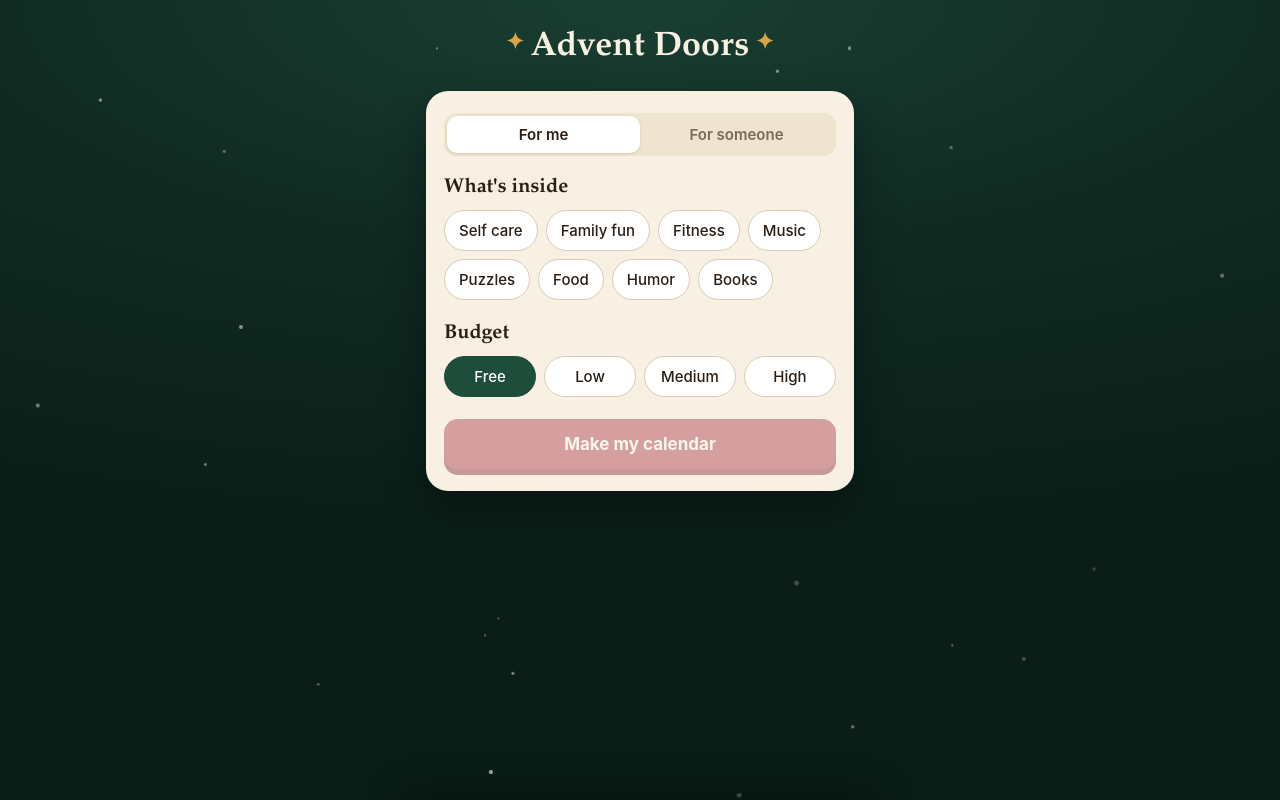
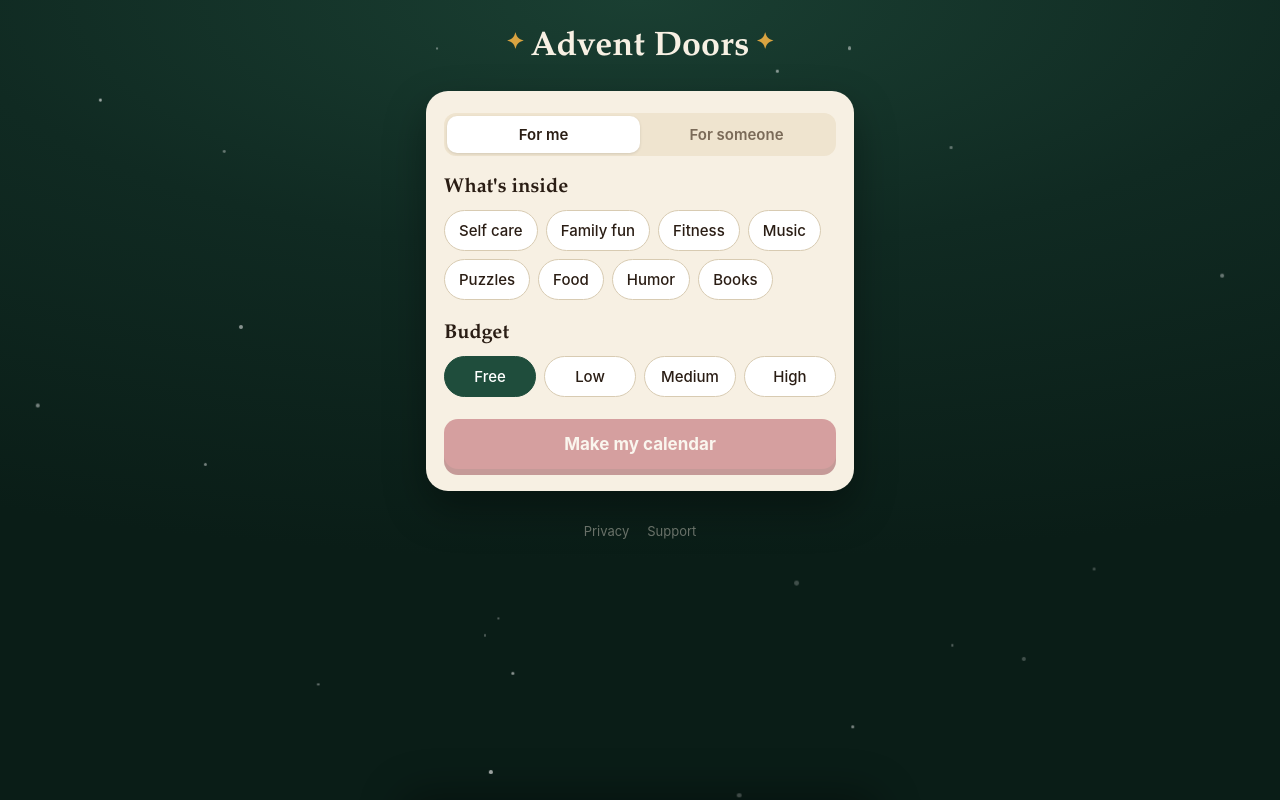
Before and after one commit to jackwallner/advent, a plain HTML site: page docs/index.html in a window 1280 px wide. Drawn offline with Linux system fonts and the light colour scheme.

Commit message:
feat(web): legal links, icon sizes

```diff
--- a/docs/index.html
+++ b/docs/index.html
@@ -15,6 +15,7 @@
 <meta property="og:image" content="https://jackwallner.github.io/advent/og-preview.png">
 <meta name="twitter:card" content="summary_large_image">
 <link rel="icon" type="image/png" sizes="256x256" href="icon_256.png">
+<link rel="icon" type="image/png" sizes="512x512" href="icon_512.png">
 <link rel="apple-touch-icon" href="icon_256.png">
 <link rel="manifest" href="manifest.webmanifest">
 <style>
@@ -113,6 +114,8 @@ h2{font-family:var(--serif);font-size:20px;font-weight:600;margin:4px 0 10px}
 .link{font-size:14px;word-break:break-all;background:var(--paper);border-radius:12px;padding:12px;color:var(--muted);margin:4px 0 14px;max-height:4.6em;overflow:hidden}
 .toast{position:fixed;left:50%;bottom:max(84px,calc(env(safe-area-inset-bottom) + 56px));transform:translate(-50%,20px);background:var(--ink);color:var(--cream);padding:10px 16px;border-radius:999px;font-size:15px;opacity:0;transition:opacity .2s,transform .2s;z-index:20;pointer-events:none}
 .toast.on{opacity:1;transform:translate(-50%,0)}
+.legal{position:relative;z-index:1;display:flex;justify-content:center;gap:18px;padding:0 16px max(24px,env(safe-area-inset-bottom));font-size:13px}
+.legal a{color:var(--cream);opacity:.4;text-decoration:none}
 .fade{animation:fadein .35s ease}
 @keyframes fadein{from{opacity:0;transform:translateY(6px)}}
 @media (max-width:360px){.grid{grid-auto-rows:68px}.face{font-size:25px}}
@@ -124,6 +127,7 @@ h2{font-family:var(--serif);font-size:20px;font-weight:600;margin:4px 0 10px}
 <div class="scrim" id="scrim"></div>
 <section class="sheet" id="sheet" role="dialog" aria-modal="true" aria-labelledby="sheet-title"></section>
 <div class="toast" id="toast" role="status"></div>
+<footer class="legal"><a href="privacy-policy.html">Privacy</a><a href="support.html">Support</a></footer>
 <script src="content.js"></script>
 <script src="calendar.js"></script>
 <script>
```
